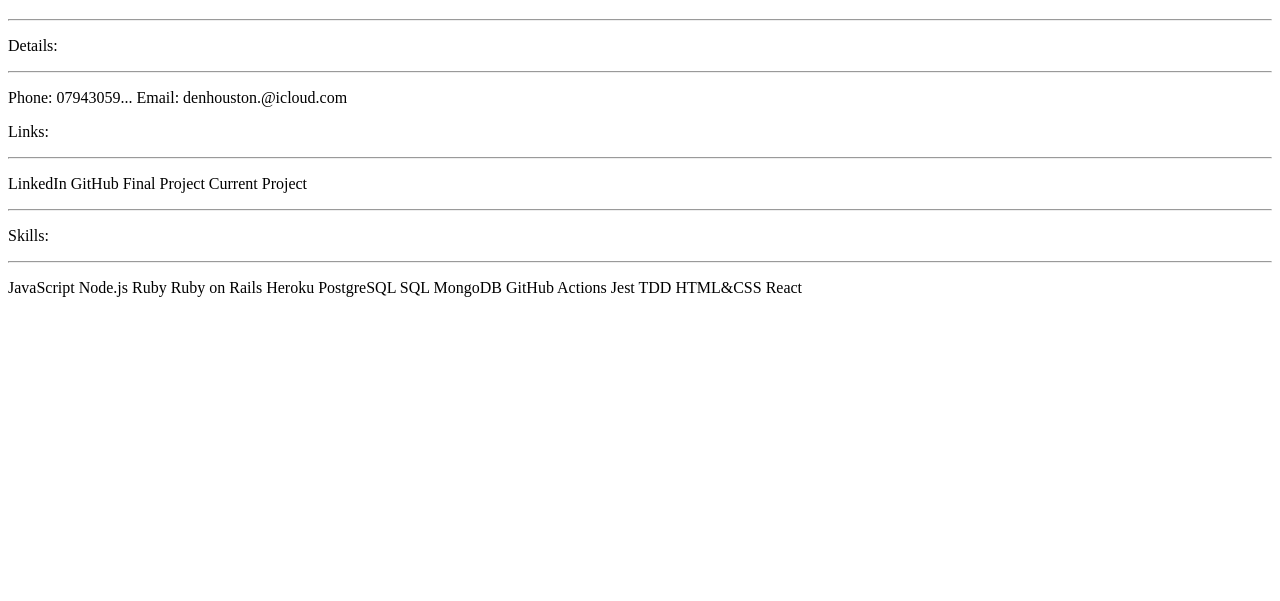
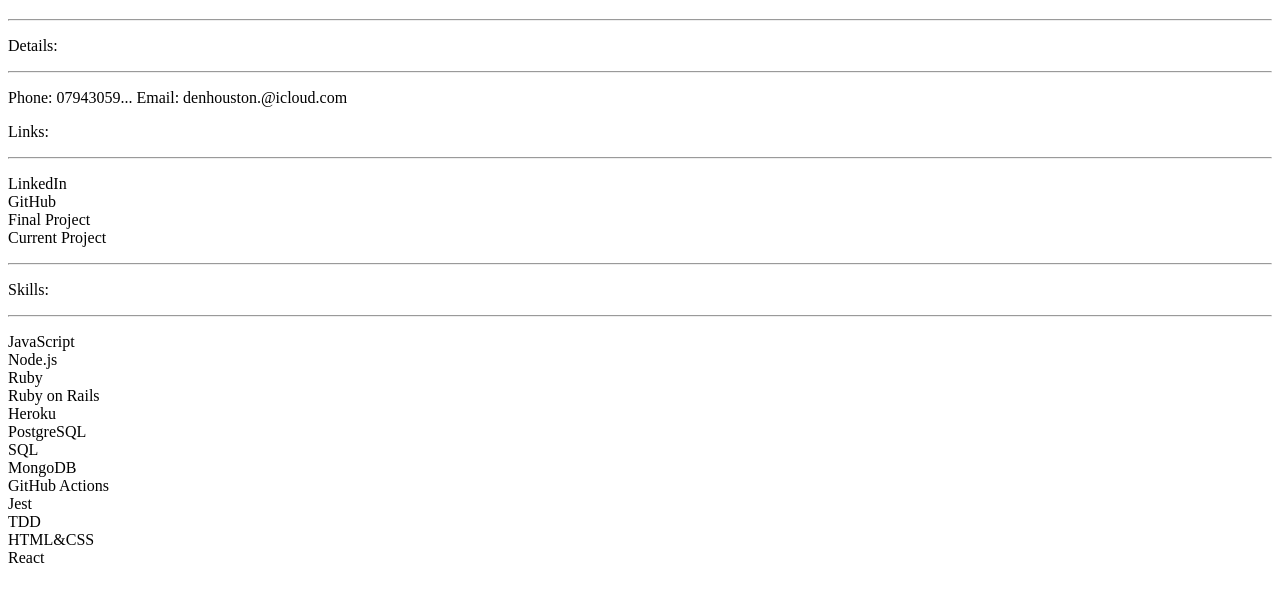
Before and after one commit to dennihous/firstGithubPages, a plain HTML site: page index.html in a window 1280 px wide. Shown: the part 61-662 px from the top of the page. Drawn offline with Linux system fonts and the light colour scheme.

Commit message:
added breaks

```diff
--- a/index.html
+++ b/index.html
@@ -18,27 +18,27 @@
     <p>Links:</p>
     <hr>
     <p>
-      LinkedIn
-      GitHub
-      Final Project
-      Current Project
+      LinkedIn <br>
+      GitHub <br>
+      Final Project <br>
+      Current Project <br>
     </p>
     <hr>
     <p>Skills:</p>
     <hr>
     <p>
-      JavaScript
-      Node.js
-      Ruby
-      Ruby on Rails
-      Heroku
-      PostgreSQL
-      SQL
-      MongoDB
-      GitHub Actions
-      Jest
-      TDD
-      HTML&CSS
+      JavaScript <br>
+      Node.js <br>
+      Ruby <br>
+      Ruby on Rails <br>
+      Heroku <br>
+      PostgreSQL <br>
+      SQL <br>
+      MongoDB <br>
+      GitHub Actions <br>
+      Jest <br>
+      TDD <br>
+      HTML&CSS <br>
       React
     </p>
 </body>
```
